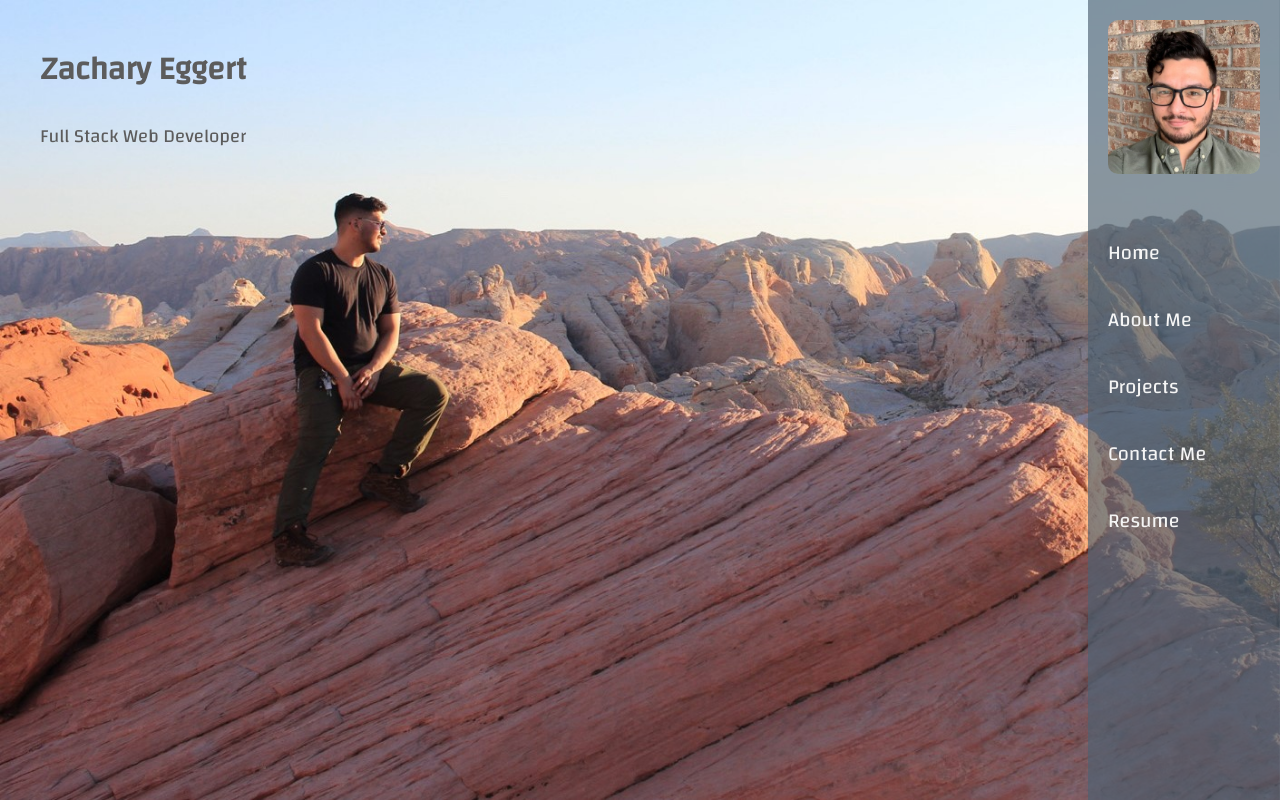
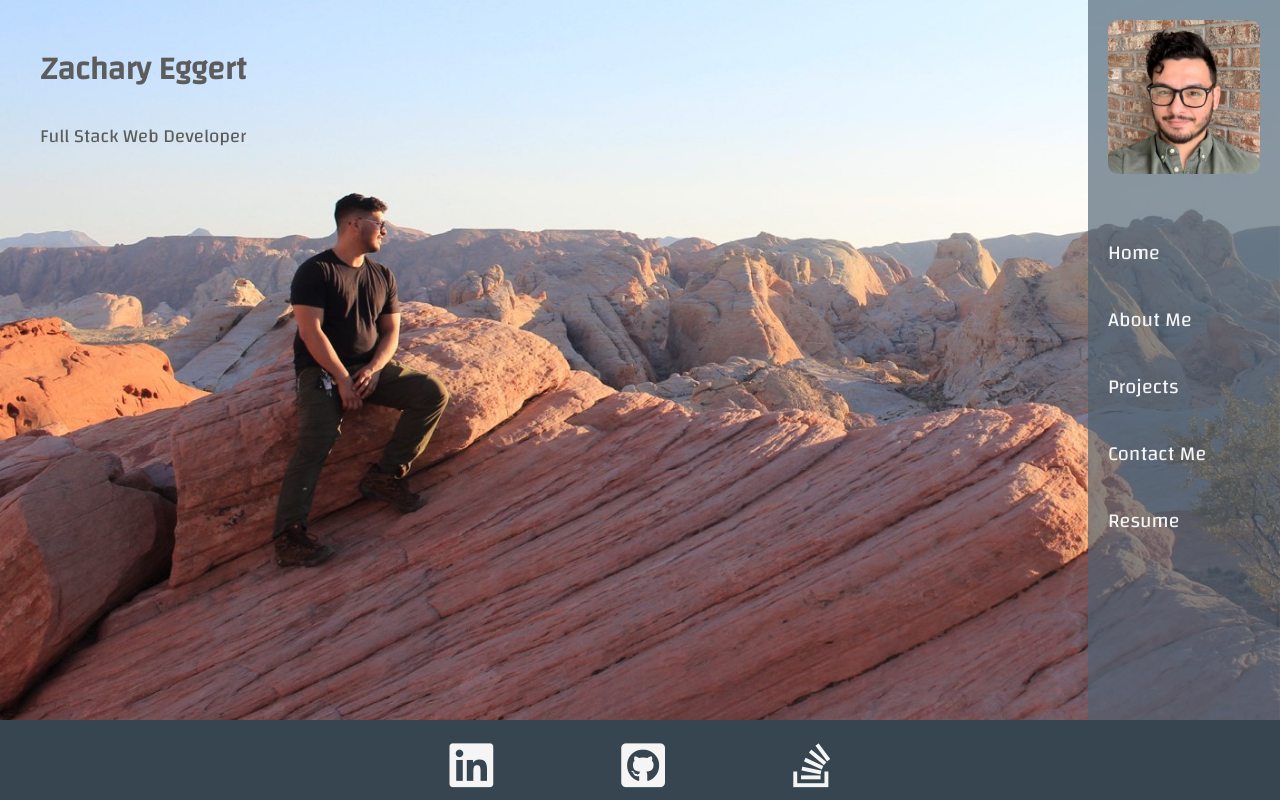
Before and after one commit to zreggert/react-portfolio, a React (Create React App) app: page / in a window 1280 px wide. Built offline with nearby package versions, Linux system fonts and the light colour scheme.

Commit message:
modified a bunch of css to get the footer centered and icons bigger

```diff
--- a/src/components/Footer.js
+++ b/src/components/Footer.js
@@ -3,7 +3,7 @@ import React from 'react';
 function Footer() {
     return (
         <footer>
-            <a href="https://zreggert.github.io/zack_passgen_repo/"><i className="fas fa-globe"></i></a>
+            <a href="https://www.linkedin.com/in/zachary-eggert/"><i className="fab fa-linkedin"></i></a>
             <a href="https://github.com/zreggert/zack_passgen_repo"><i className="fab fa-github-square"></i></a>
             <a href="https://stackoverflow.com/users/14948554/zachary-eggert"><i className="fab fa-stack-overflow"></i></a>
         </footer>
--- a/src/components/Main.js
+++ b/src/components/Main.js
@@ -7,11 +7,16 @@ function Main() {
             <main>
                 <figure className="mobile-img">
                     <img className="mobile-img" src="./resources/images/zack_full_stack_dev.jpg" />
-                    <figcaption>Hi! I'm Zack a Full Stack Developer! Check out my resume <span className="res-span"><a className="res-link-mobile" href="resources/_Zachary Eggert full stack dev (10).pdf">here</a></span>!</figcaption>
+                    <figcaption>Hi! I'm Zack a Full Stack Developer! Check out my resume <span className="res-span"><a className="res-link-mobile" href="./resources/zachary_eggert_full_stack_dev.pdf">here</a></span>!</figcaption>
                 </figure>
                 <section className="about-me hide" id="about-me">
                     <h2>About Me</h2>
                     <p>
+                        Full Stack Developer currently earning my Full Stack Flex certificate from Georgia Tech University with skills in JavaScript and jQuery.  Experienced service industry professional with strong communication skills and ability to work under pressure.
+
+                        <br/>
+                        <br/>
+
                         Hi! I'm Zack and I am a full stack developer from Atlanta, Georgia.
                         I began learning code after the 2020 corona virus pandemic left me without a job
                         for months and I became determined to learn a skill that would allow me to
--- a/src/components/Navbar.js
+++ b/src/components/Navbar.js
@@ -45,7 +45,8 @@ function Navbar() {
                             type="button"
                             name="resume"
                         >
-                            Resume
+                            <a className="res-link"
+                                href="./resources/zachary_eggert_full_stack_dev.pdf">Resume</a>
                         </button>
                     </li>
                 </ul>
--- a/src/styles/style.css
+++ b/src/styles/style.css
@@ -93,10 +93,11 @@ main {
     z-index: 1;
     height: 100vh;
     width: 100%;
+    margin-bottom: 400px;
 }
 
 section {
-    padding: 50px 200px 0 100px;
+    padding: 50px 200px 200px 100px;
     color: whitesmoke;
     height: calc(100% - 200px);
     width: 85%;
@@ -110,9 +111,22 @@ section h2 {
 }
 
 footer {
-    height: 100px;
+    position: fixed;
+    width: 100%;
+    height: 5rem;
+    bottom: 0;
     background-color: #36454f;
-    z-index: 10;
+    z-index: 15;
+    padding-top: 20px;
+    text-align: center;
+}
+
+footer a i {
+    color: whitesmoke;
+    text-decoration: none;
+    font-size: 50px;
+    margin-right: 5%;
+    margin-left: 5%;
 }
 
 .hide {
@@ -121,6 +135,10 @@ footer {
 
 .show {
     display: block;
+}
+
+.contact-me {
+    padding-bottom: 500px;
 }
 
 #contact-me ul li {
@@ -289,6 +307,7 @@ footer {
         margin-top: 30px;
         padding-left: 20px;
         padding-right: 20px;
+        padding-bottom: 20px;
     }
 
     .mobile {
```
Also changed, not shown: 2 other files (tests, documents, lock files or other folders).
